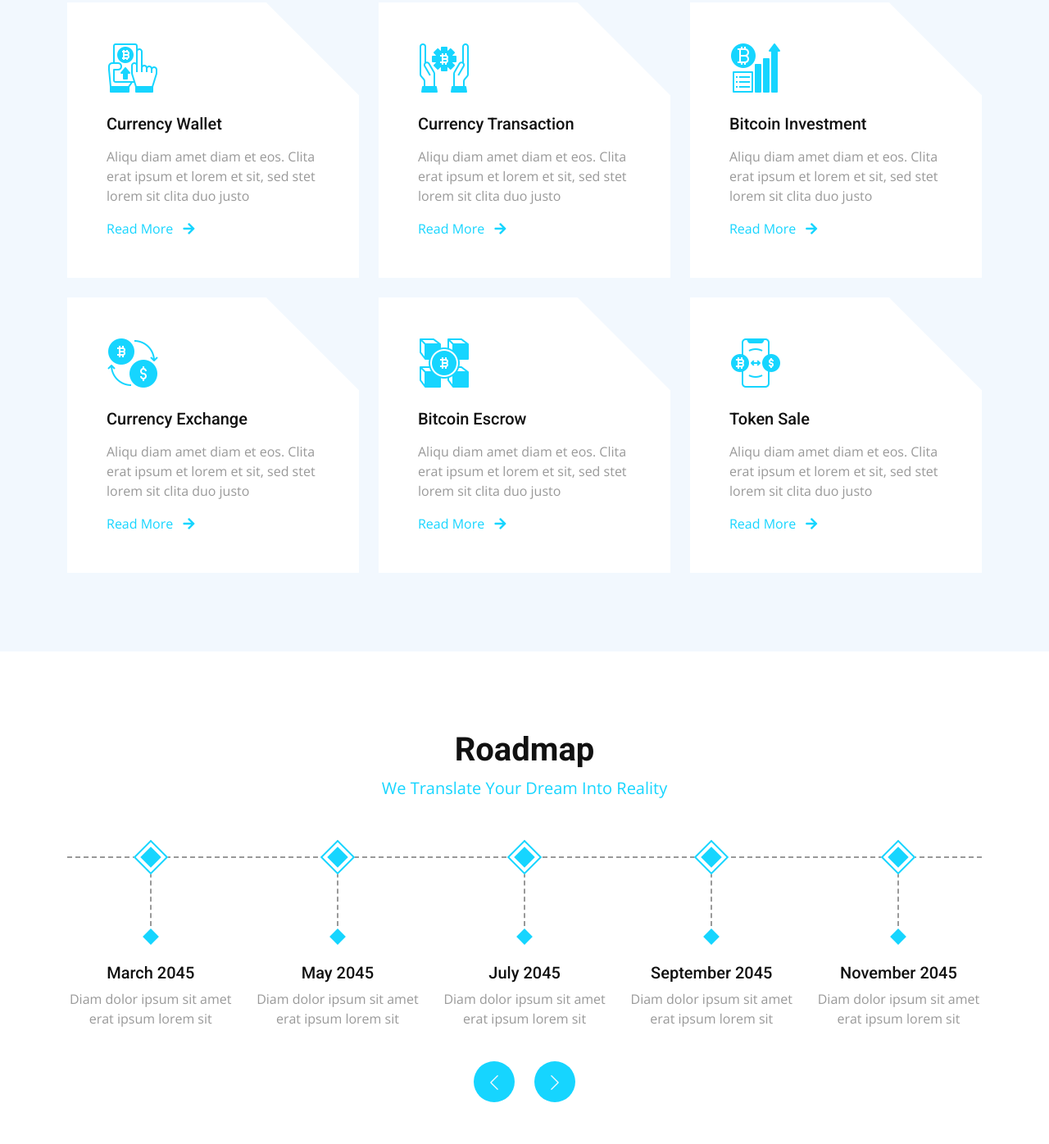
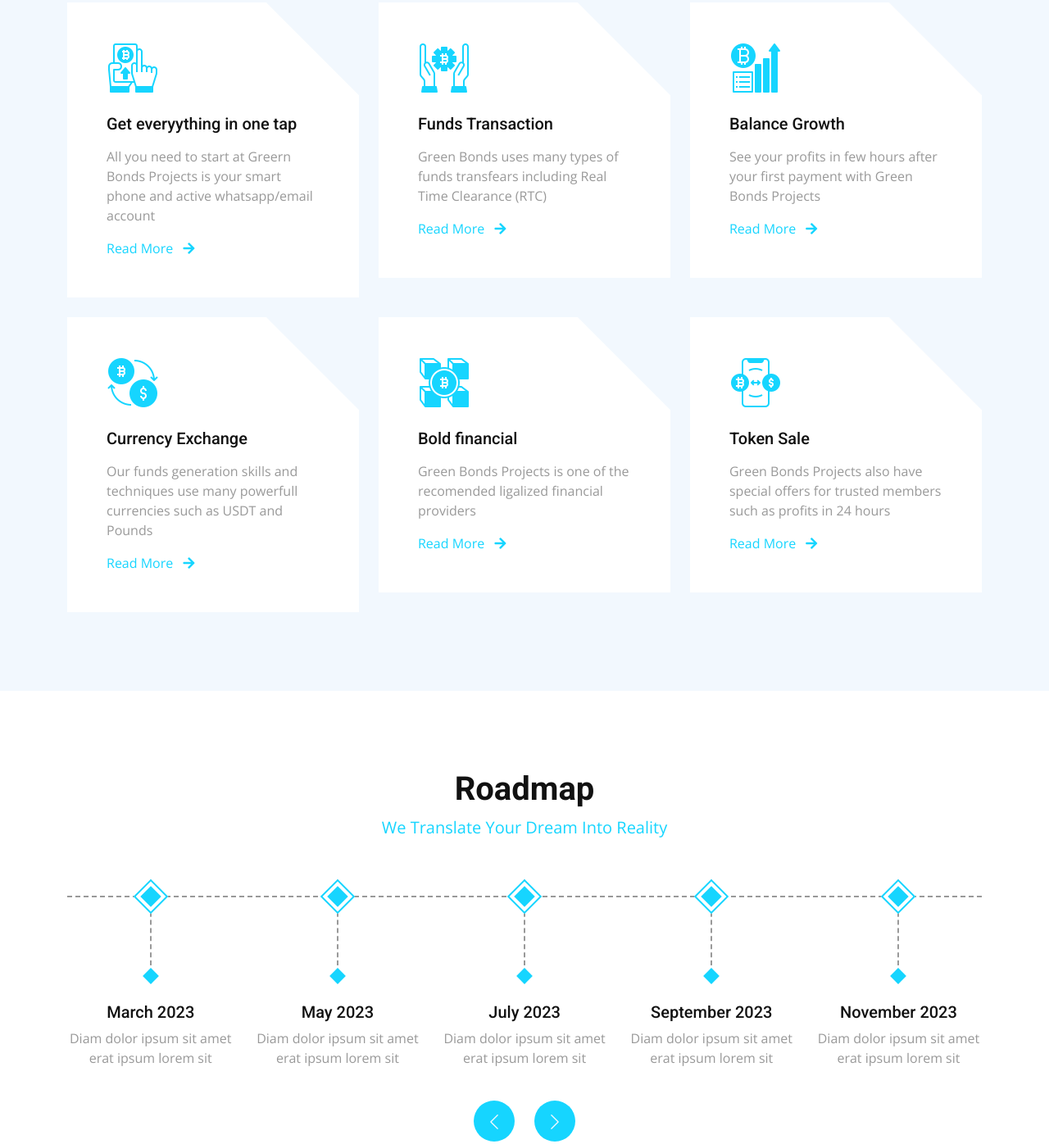
Before and after one commit to Greenbnds/Green-bonds, a plain HTML site: page index.html in a window 1280 px wide. Shown: the part 2656-4052 px from the top of the page at 82% size. Drawn offline with nearby package versions, Linux system fonts and the light colour scheme.

Commit message:
Add files via upload

```diff
--- a/index.html
+++ b/index.html
@@ -230,24 +230,24 @@
                 <div class="col-lg-4 col-md-6 wow fadeInUp" data-wow-delay="0.1s">
                     <div class="service-item bg-white p-5">
                         <img class="img-fluid mb-4" src="img/icon-7.png" alt="">
-                        <h5 class="mb-3">Currency Wallet</h5>
-                        <p>Aliqu diam amet diam et eos. Clita erat ipsum et lorem et sit, sed stet lorem sit clita duo justo</p>
+                        <h5 class="mb-3">Get everyything in one tap</h5>
+                        <p>All you need to start at Greern Bonds Projects is your smart phone and active whatsapp/email account</p>
                         <a href="">Read More <i class="fa fa-arrow-right ms-2"></i></a>
                     </div>
                 </div>
                 <div class="col-lg-4 col-md-6 wow fadeInUp" data-wow-delay="0.3s">
                     <div class="service-item bg-white p-5">
                         <img class="img-fluid mb-4" src="img/icon-3.png" alt="">
-                        <h5 class="mb-3">Currency Transaction</h5>
-                        <p>Aliqu diam amet diam et eos. Clita erat ipsum et lorem et sit, sed stet lorem sit clita duo justo</p>
+                        <h5 class="mb-3">Funds Transaction</h5>
+                        <p>Green Bonds uses many types of funds transfears including Real Time Clearance (RTC)</p>
                         <a href="">Read More <i class="fa fa-arrow-right ms-2"></i></a>
                     </div>
                 </div>
                 <div class="col-lg-4 col-md-6 wow fadeInUp" data-wow-delay="0.5s">
                     <div class="service-item bg-white p-5">
                         <img class="img-fluid mb-4" src="img/icon-9.png" alt="">
-                        <h5 class="mb-3">Bitcoin Investment</h5>
-                        <p>Aliqu diam amet diam et eos. Clita erat ipsum et lorem et sit, sed stet lorem sit clita duo justo</p>
+                        <h5 class="mb-3">Balance Growth</h5>
+                        <p>See your profits in few hours after your first payment with Green Bonds Projects</p>
                         <a href="">Read More <i class="fa fa-arrow-right ms-2"></i></a>
                     </div>
                 </div>
@@ -255,15 +255,15 @@
                     <div class="service-item bg-white p-5">
                         <img class="img-fluid mb-4" src="img/icon-5.png" alt="">
                         <h5 class="mb-3">Currency Exchange</h5>
-                        <p>Aliqu diam amet diam et eos. Clita erat ipsum et lorem et sit, sed stet lorem sit clita duo justo</p>
+                        <p>Our funds generation skills and techniques use many powerfull currencies such as USDT and Pounds </p>
                         <a href="">Read More <i class="fa fa-arrow-right ms-2"></i></a>
                     </div>
                 </div>
                 <div class="col-lg-4 col-md-6 wow fadeInUp" data-wow-delay="0.3s">
                     <div class="service-item bg-white p-5">
                         <img class="img-fluid mb-4" src="img/icon-2.png" alt="">
-                        <h5 class="mb-3">Bitcoin Escrow</h5>
-                        <p>Aliqu diam amet diam et eos. Clita erat ipsum et lorem et sit, sed stet lorem sit clita duo justo</p>
+                        <h5 class="mb-3">Bold financial </h5>
+                        <p>Green Bonds Projects is one of the recomended ligalized financial providers </p>
                         <a href="">Read More <i class="fa fa-arrow-right ms-2"></i></a>
                     </div>
                 </div>
@@ -271,7 +271,7 @@
                     <div class="service-item bg-white p-5">
                         <img class="img-fluid mb-4" src="img/icon-8.png" alt="">
                         <h5 class="mb-3">Token Sale</h5>
-                        <p>Aliqu diam amet diam et eos. Clita erat ipsum et lorem et sit, sed stet lorem sit clita duo justo</p>
+                        <p>Green Bonds Projects also have special offers for trusted members such as profits in 24 hours</p>
                         <a href="">Read More <i class="fa fa-arrow-right ms-2"></i></a>
                     </div>
                 </div>
@@ -291,32 +291,32 @@
             <div class="owl-carousel roadmap-carousel wow fadeInUp" data-wow-delay="0.1s">
                 <div class="roadmap-item">
                     <div class="roadmap-point"><span></span></div>
-                    <h5>January 2045</h5>
+                    <h5>January 2023</h5>
                     <span>Diam dolor ipsum sit amet erat ipsum lorem sit</span>
                 </div>
                 <div class="roadmap-item">
                     <div class="roadmap-point"><span></span></div>
-                    <h5>March 2045</h5>
+                    <h5>March 2023</h5>
                     <span>Diam dolor ipsum sit amet erat ipsum lorem sit</span>
                 </div>
                 <div class="roadmap-item">
                     <div class="roadmap-point"><span></span></div>
-                    <h5>May 2045</h5>
+                    <h5>May 2023</h5>
                     <span>Diam dolor ipsum sit amet erat ipsum lorem sit</span>
                 </div>
                 <div class="roadmap-item">
                     <div class="roadmap-point"><span></span></div>
-                    <h5>July 2045</h5>
+                    <h5>July 2023</h5>
                     <span>Diam dolor ipsum sit amet erat ipsum lorem sit</span>
                 </div>
                 <div class="roadmap-item">
                     <div class="roadmap-point"><span></span></div>
-                    <h5>September 2045</h5>
+                    <h5>September 2023</h5>
                     <span>Diam dolor ipsum sit amet erat ipsum lorem sit</span>
                 </div>
                 <div class="roadmap-item">
                     <div class="roadmap-point"><span></span></div>
-                    <h5>November 2045</h5>
+                    <h5>November 2023</h5>
                     <span>Diam dolor ipsum sit amet erat ipsum lorem sit</span>
                 </div>
             </div>
@@ -522,7 +522,7 @@
                     <h5 class="mb-4">Get In Touch</h5>
                     <p><i class="fa fa-map-marker-alt me-3"></i>123 Street, New York, USA</p>
                     <p><i class="fa fa-phone-alt me-3"></i>+27 75 343 76520</p>
-                    <p><i class="fa fa-envelope me-3"></i>greenbondprojects@outlook.com</p>
+                    <a href="mailto:greenbondprojects@outlook.com" <p><i class="fa fa-envelope me-3"></i>greenbondprojects@outlook.com</a>
                 </div>
                 <div class="col-lg-3 col-md-6">
                     <h5 class="mb-4">Our Services</h5>
```
Also changed, not shown: 404.html (+2 -2 lines), about.html (+2 -2 lines), contact.html (+2 -2 lines), roadmap.html (+8 -8 lines), service.html (+12 -12 lines).
